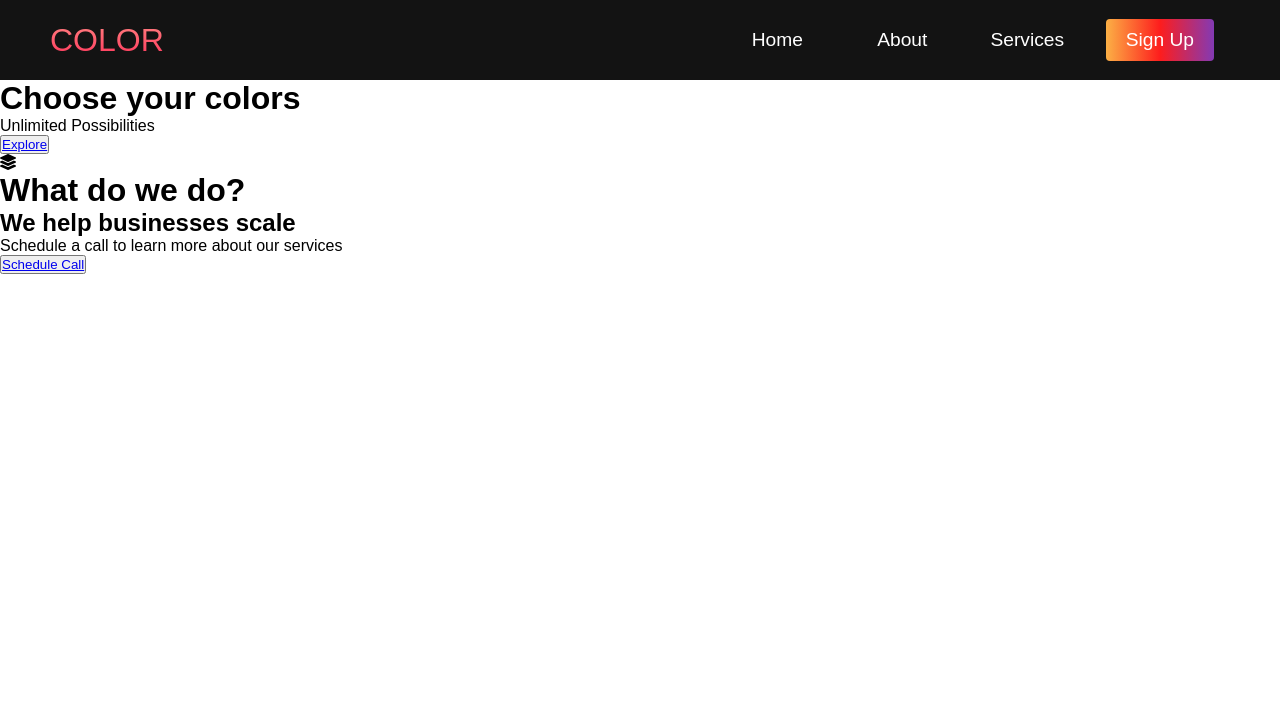
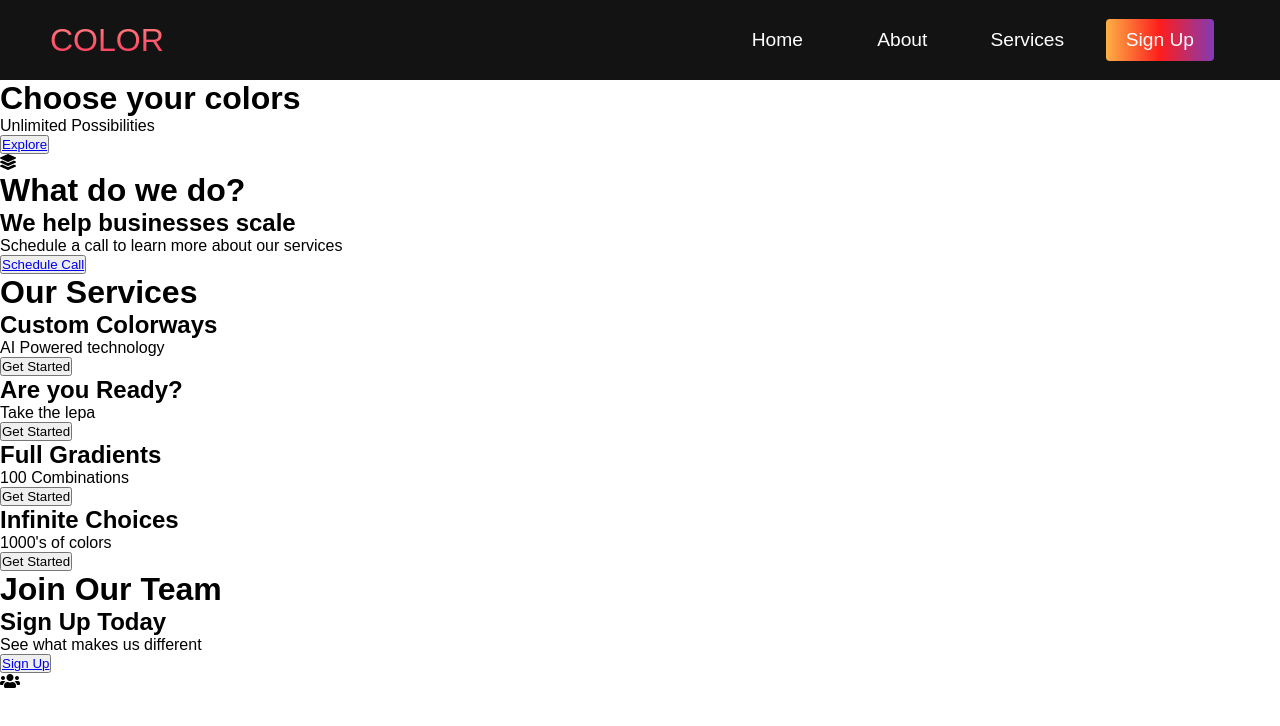
Before and after one commit to Linh777GKOG/demo_website, a plain HTML site: page index.html in a window 1280 px wide. Drawn offline with Linux system fonts and the light colour scheme.

Commit message:
make service button

```diff
--- a/index.html
+++ b/index.html
@@ -63,5 +63,49 @@
         </div>
       </div>
     </div>
+
+    <!-- Services Section -->
+    <div class="services" id="services">
+      <h1>Our Services</h1>
+      <div class="services__wrapper">
+        <div class="services__card">
+          <h2>Custom Colorways</h2>
+          <p>AI Powered technology</p>
+          <div class="services__btn"><button>Get Started</button></div>
+        </div>
+        <div class="services__card">
+          <h2>Are you Ready?</h2>
+          <p>Take the lepa</p>
+          <div class="services__btn"><button>Get Started</button></div>
+        </div>
+        <div class="services__card">
+          <h2>Full Gradients</h2>
+          <p>100 Combinations</p>
+          <div class="services__btn"><button>Get Started</button></div>
+        </div>
+        <div class="services__card">
+          <h2>Infinite Choices</h2>
+          <p>1000's of colors</p>
+          <div class="services__btn"><button>Get Started</button></div>
+        </div>
+      </div>
+    </div>
+
+    <!-- Features Section -->
+    <div class="main" id="sign-up">
+      <div class="main__container">
+        <div class="main__content">
+          <h1>Join Our Team</h1>
+          <h2>Sign Up Today</h2>
+          <p>See what makes us different</p>
+          <button class="main__btn"><a href="#">Sign Up</a></button>
+        </div>
+        <div class="main__img--container">
+          <div class="main__img--card" id="card-2">
+            <i class="fas fa-users"></i>
+          </div>
+        </div>
+      </div>
+    </div>
   </body>
 </html>
```
